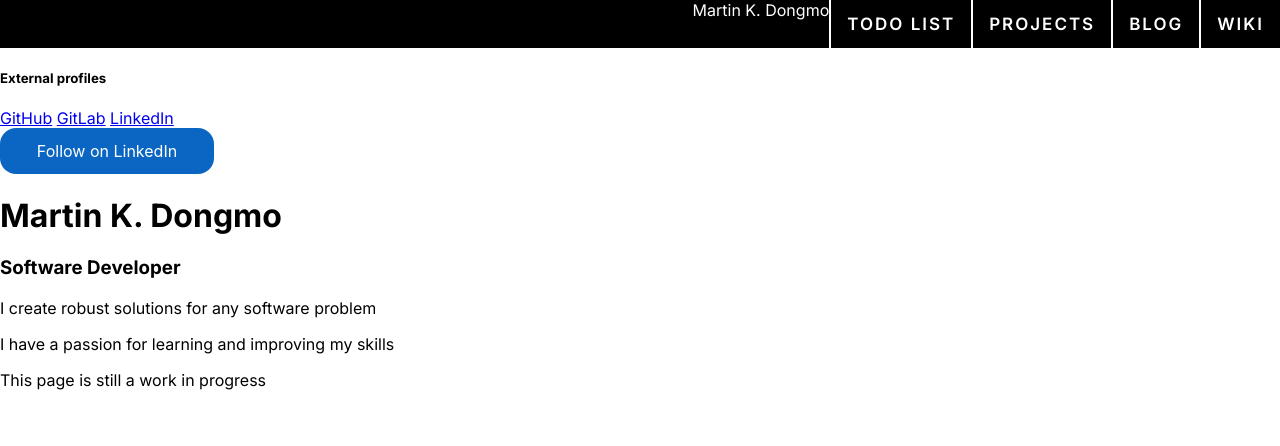
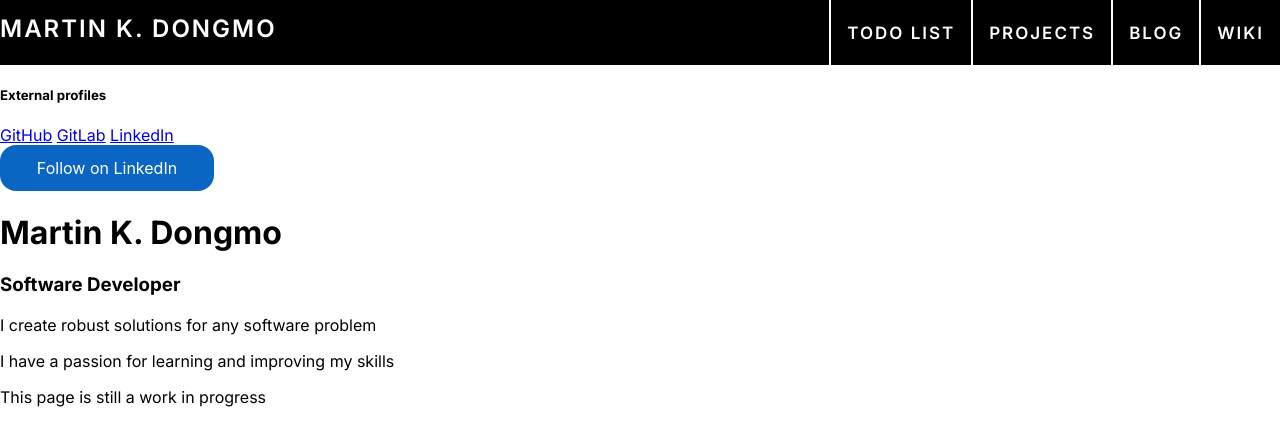
Before and after one commit to King-Mart/Portfolio-Website, a plain HTML site: page index.html in a window 1280 px wide. Drawn offline with Linux system fonts and the light colour scheme.

Commit message:
Fix hardcoded design pitfalls please

```diff
--- a/style.css
+++ b/style.css
@@ -8,20 +8,30 @@ body {
 }
 .top-navigation {
     display: flex;
-    justify-content: flex-end;
+    justify-content: space-between;
 
     width: 100%;
     background-color: rgb(0, 0, 0);
     color: rgb(255, 255, 255);
 }
+
+.top-navigation #name {
+    font-size: 24px;
+    line-height: 240%;
+
+    font-weight: 600;
+    font-family: "Inter", sans-serif;
+    text-transform: uppercase;
+    letter-spacing: 2px;
+}
 .top-navigation nav {
-    display: contents;
+    display: flex;
 }
 
 .top-navigation a {
     color: rgb(255, 255, 255);
     text-decoration: none;
-    padding: 14px 16px;
+    padding: 5% 16px;
     text-align: center;
     font-size: 17px;
     font-weight: 600;
```
